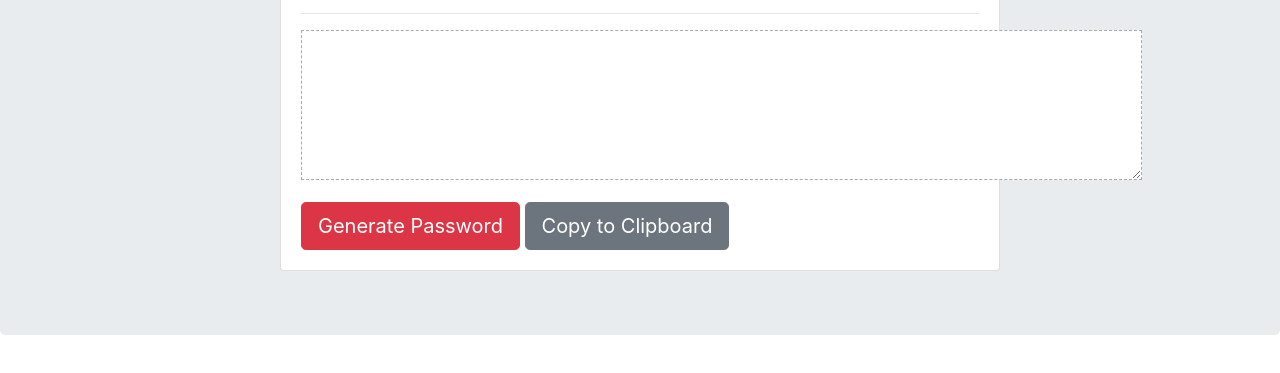
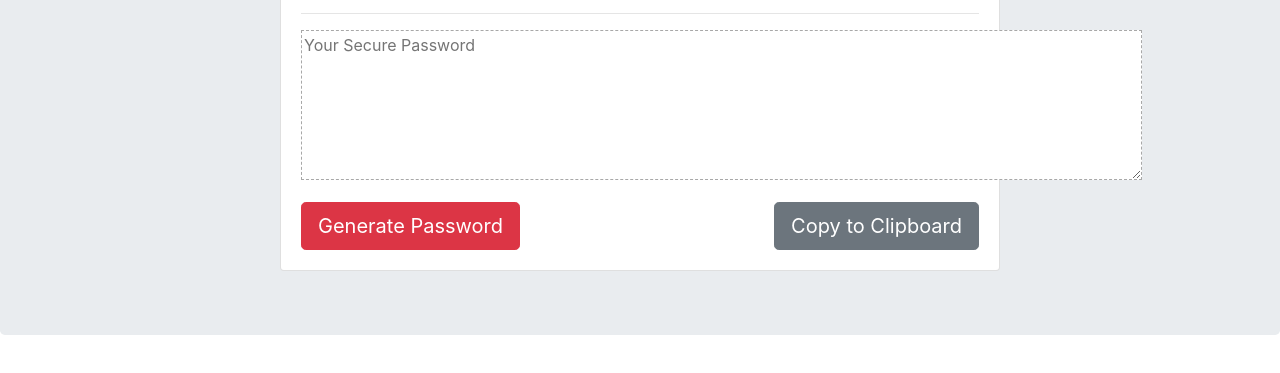
Before and after one commit to ofagbure/Password-Generator, a plain HTML site: page index.html in a window 1280 px wide. Shown: the part 243-616 px from the top of the page. Drawn offline with nearby package versions, Linux system fonts and the light colour scheme.

Commit message:
finalized html

```diff
--- a/index.html
+++ b/index.html
@@ -21,12 +21,13 @@
                 <h2 class="card-title">Generate a password</h2>
                 <hr>
                 <p class="card-text">
-                    <!-- figure out why placeholder is not working  -->
-                    <textarea rows="6" cols="80" placeholder="Your Secure Password"> </textarea>
+                    <textarea rows="6" cols="80" placeholder="Your Secure Password"></textarea>
                 </p>
-                <!-- figure out how to insert space between buttons -->
-                <a class="btn btn-danger btn-lg" href="#" role="button" onclick="myfunction ()">Generate Password</a>
-                <button type="button" class="btn btn-secondary btn-lg">Copy to Clipboard</button>
+                <div class="d-flex justify-content-between">
+                    <a class="btn btn-danger btn-lg" href="#" role="button" onclick="myfunction ()">Generate
+                        Password</a>
+                    <button type="button" class="btn btn-secondary btn-lg">Copy to Clipboard</button>
+                </div>
             </div>
         </div>
     </div>
```
